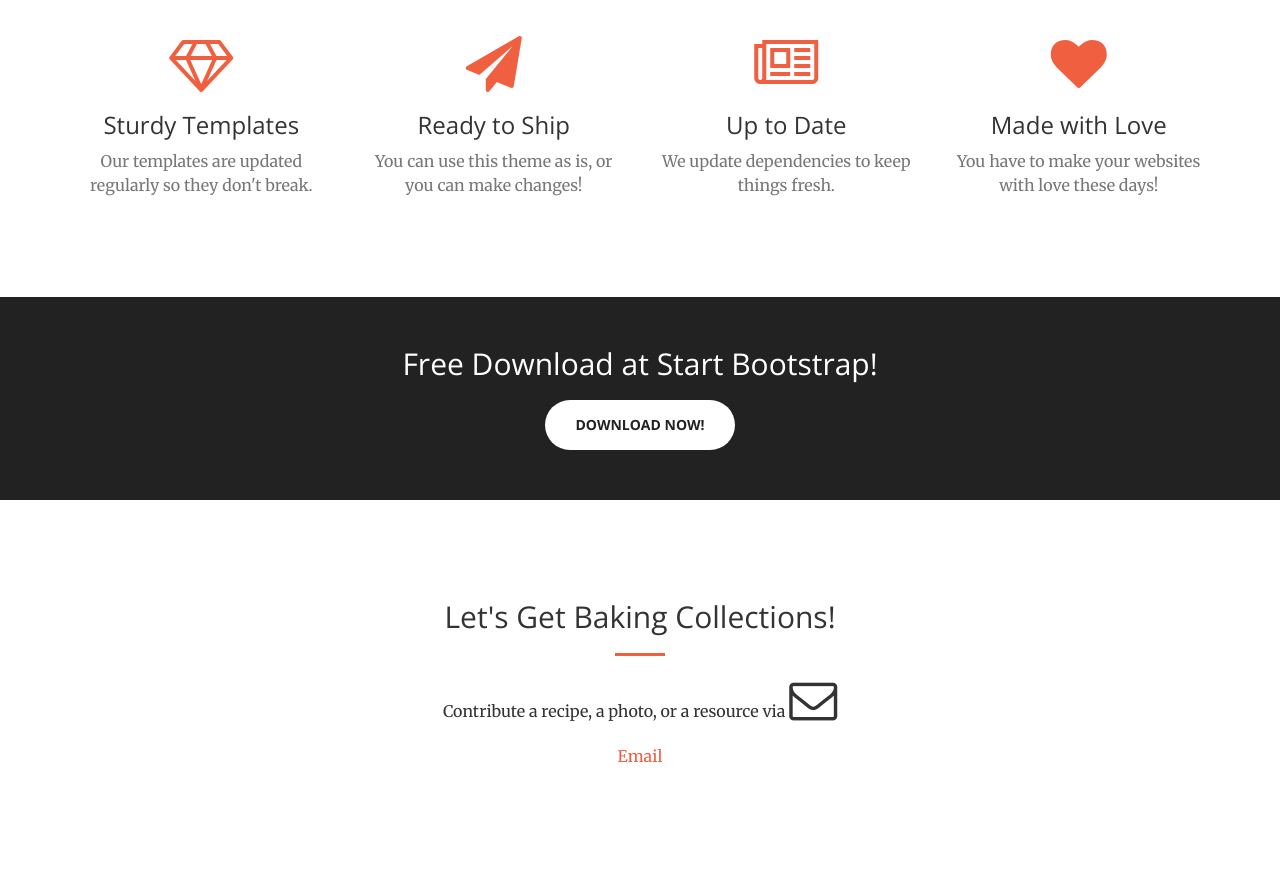
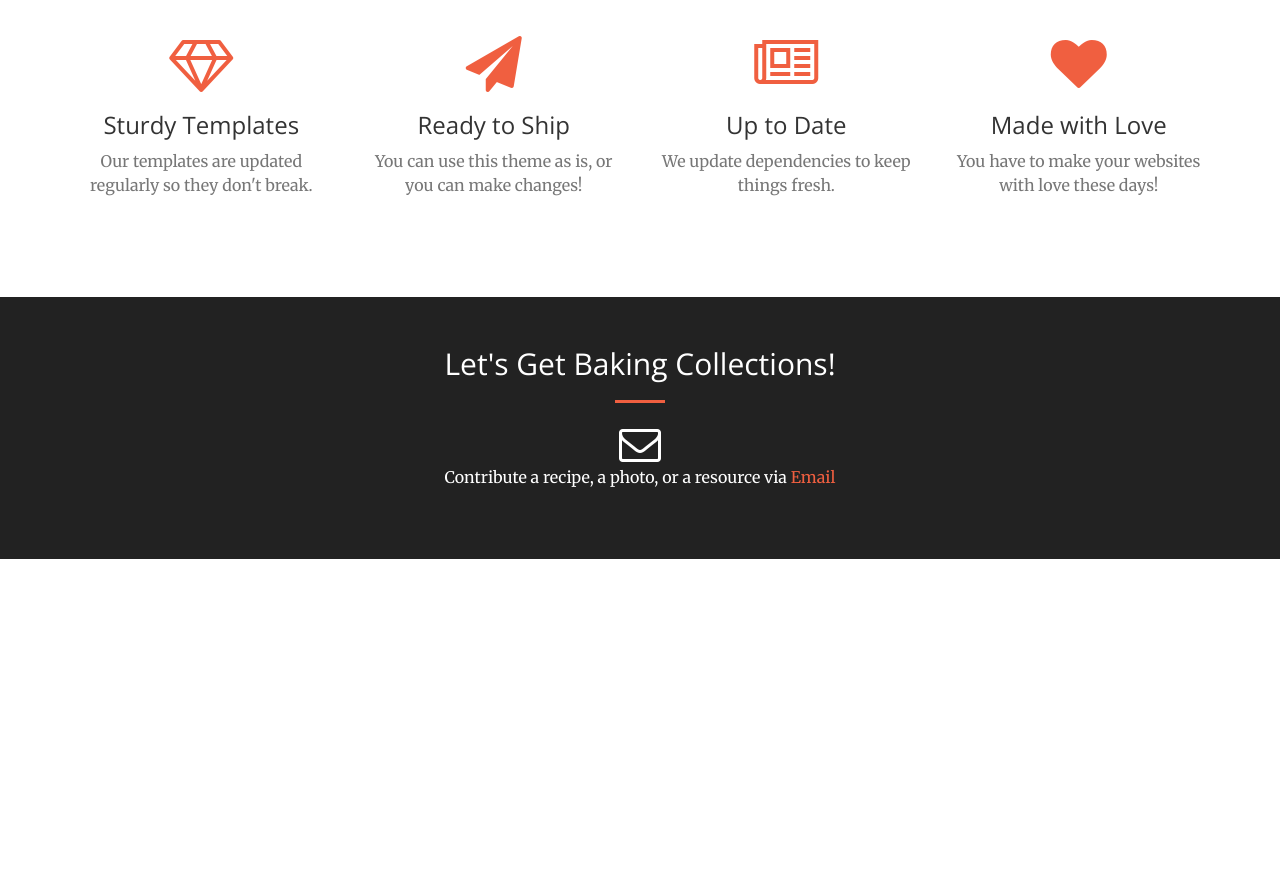
Before and after one commit to KatherineRCook/Epi.Curio, a plain HTML site: page index.html in a window 1280 px wide. Shown: the part 1844-2732 px from the top of the page. After the commit the page ends 2403 px from the top, so only its background shows below. Drawn offline with nearby package versions, Linux system fonts and the light colour scheme.

Commit message:
Modified footer

```diff
--- a/index.html
+++ b/index.html
@@ -237,22 +237,13 @@
 
     <aside class="bg-dark">
         <div class="container text-center">
-            <div class="call-to-action">
-                <h2>Free Download at Start Bootstrap!</h2>
-                <a href="#" class="btn btn-default btn-xl wow tada">Download Now!</a>
-            </div>
-        </div>
-    </aside>
-
-    <section id="contact">
-        <div class="container">
             <div class="row">
                 <div class="col-lg-8 col-lg-offset-2 text-center">
                     <h2 class="section-heading">Let's Get Baking Collections!</h2>
                     <hr class="primary">
-                    <p>Contribute a recipe, a photo, or a resource via
                     <i class="fa fa-envelope-o fa-3x wow bounceIn" data-wow-delay=".1s"></i>
-                    <p><a href="mailto:krc508@york.ac.uk">Email</a></p>
+					<p>Contribute a recipe, a photo, or a resource via
+                    <a href="mailto:krc508@york.ac.uk">Email</a></p>
                 </div>
             </div>
         </div>
```
